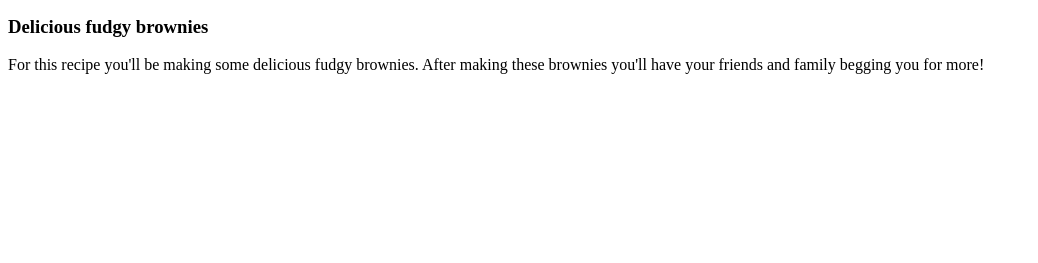
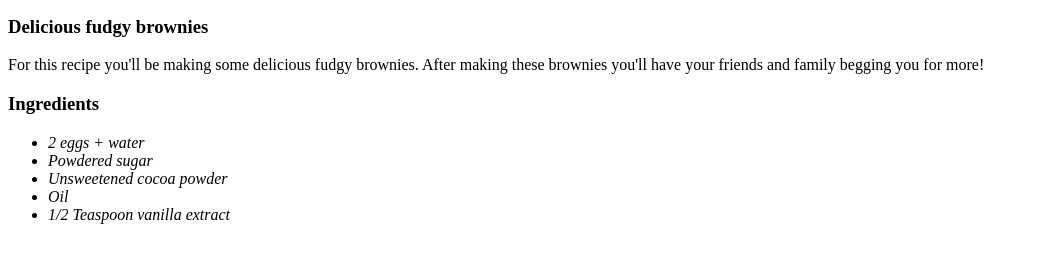
Before and after one commit to Shycee/odin-recipes, a plain HTML site: page recipes/brownies.html in a window 1280 px wide. Shown: the part 101-364 px from the top of the page, without its empty margins (0-1038 px from the left). Drawn offline with Linux system fonts and the light colour scheme.

Commit message:
add ingredients for brownie recipe

```diff
--- a/recipes/brownies.html
+++ b/recipes/brownies.html
@@ -9,6 +9,14 @@
         <img src="images/brownie.jpg" width="500" height="550" alt="delicious fudgy brownies">
     <h3>Delicious fudgy brownies</h3>
         <p>For this recipe you'll be making some delicious fudgy brownies. After making these brownies you'll have your friends and family begging you for more!</p>
+    <h3>Ingredients</h3>
+    <ul>
+        <li><em>2 eggs + water</em></li>
+        <li><em>Powdered sugar</em></li>
+        <li><em>Unsweetened cocoa powder</em></li>
+        <li><em>Oil</em></li>
+        <li><em>1/2 Teaspoon vanilla extract</em></li>
+    </ul>
 
 </body>
 </html>
```
